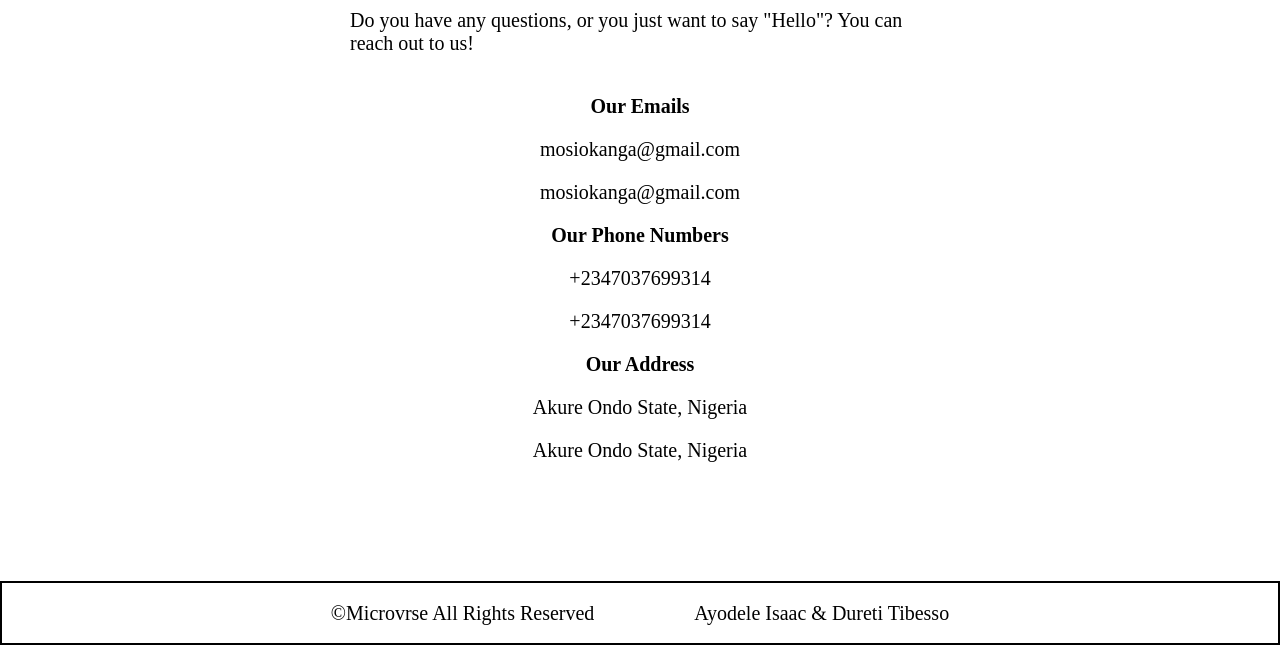
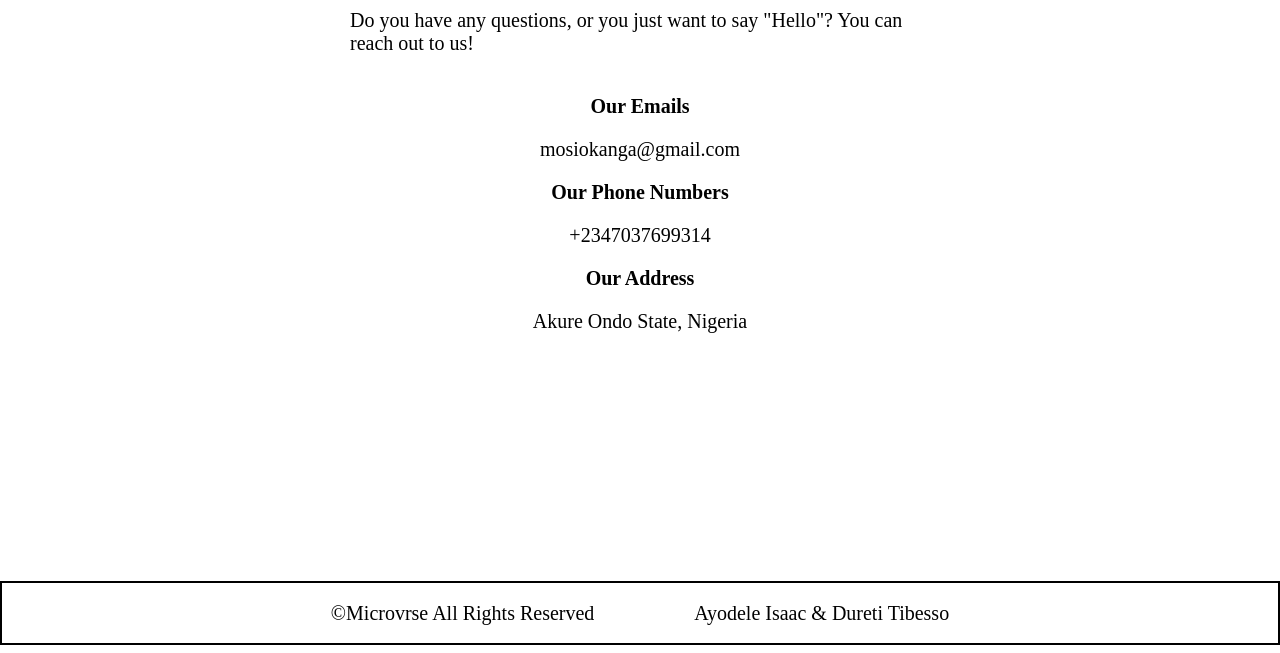
Before and after one commit to mosidrum/Awesome_books, a website: page html/contact.html in a window 1280 px wide. Shown: the part 147-800 px from the top of the page. Drawn offline with Linux system fonts and the light colour scheme.

Commit message:
linters error

```diff
--- a/html/contact.html
+++ b/html/contact.html
@@ -32,14 +32,11 @@
       <ul>
         <li><b>Our Emails</b>
           <li>mosiokanga@gmail.com</li>
-          <li>mosiokanga@gmail.com</li>
         </li>
         <li><b>Our Phone Numbers</b>
           <li>+2347037699314</li>
-          <li>+2347037699314</li>
         </li>
         <li><b>Our Address</b>
-          <li>Akure Ondo State, Nigeria</li>
           <li>Akure Ondo State, Nigeria</li>
         </li>
       </ul>
```
